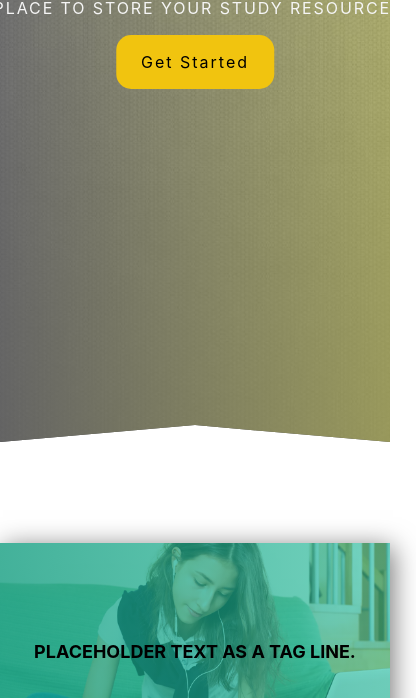
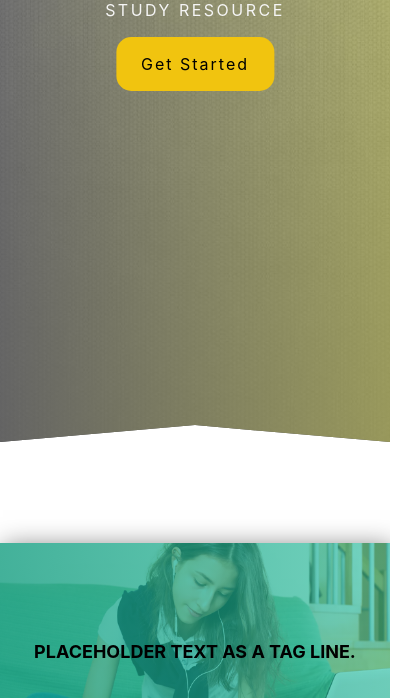
Before and after one commit to Sandip-Z/notebook.io_landing_page, a website: page index.html in a window 390 px wide. Shown: the part 402-1100 px from the top of the page, 416 px wide, since content can reach past the window. Drawn offline with nearby package versions, Linux system fonts and the light colour scheme.

Commit message:
[add] make header responsive

```diff
--- a/sass/layout/_header.scss
+++ b/sass/layout/_header.scss
@@ -26,13 +26,20 @@
     color: $color-whitesmoke;
     .subtitle {
       display: block;
-      letter-spacing: 1.9px;
+      letter-spacing: 2.5px;
+      @media (max-width: 490px) {
+        padding-top: 10px;
+        text-align: center;
+      }
     }
 
     .title {
       display: block;
       font-size: 40px;
       letter-spacing: 15px;
+      @media (max-width: 490px) {
+        font-size: 20px;
+      }
     }
   }
 }
```
Also changed, not shown: css/style.css.
